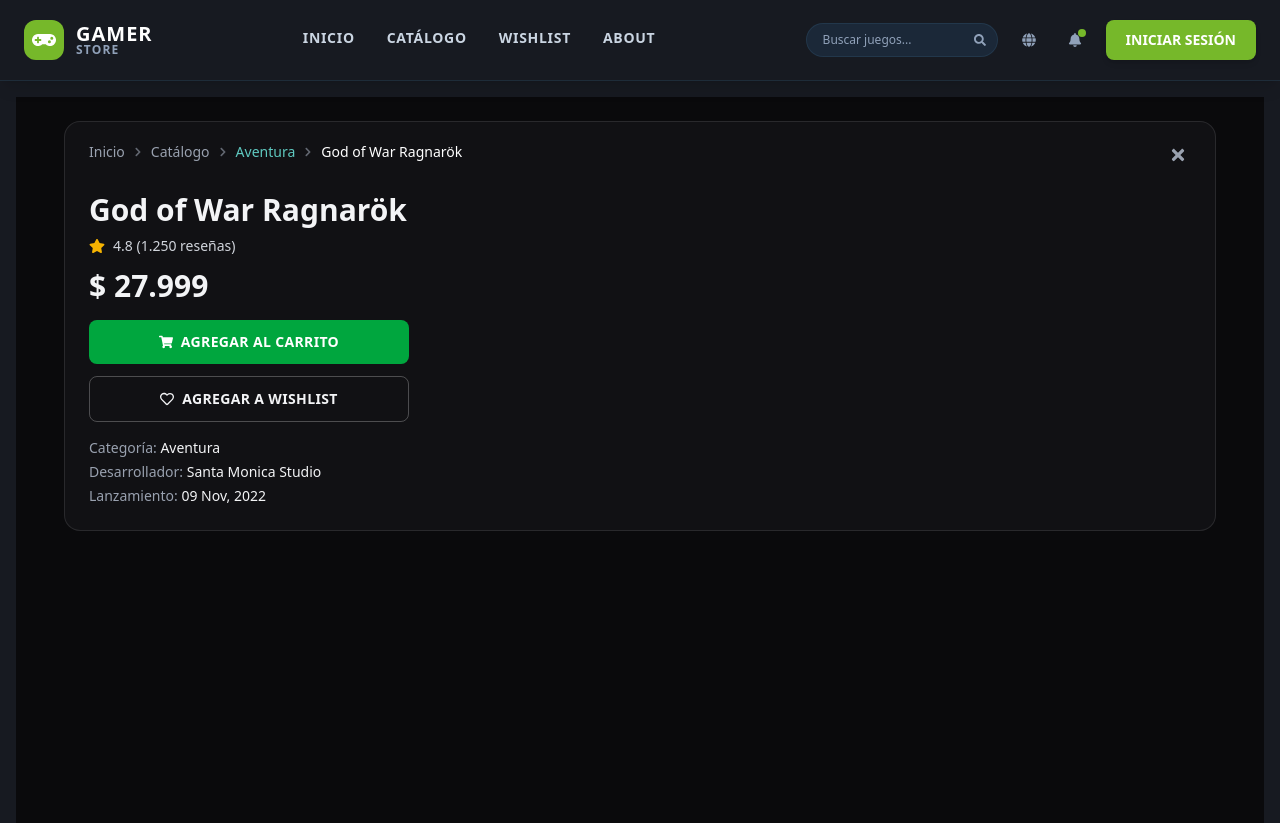
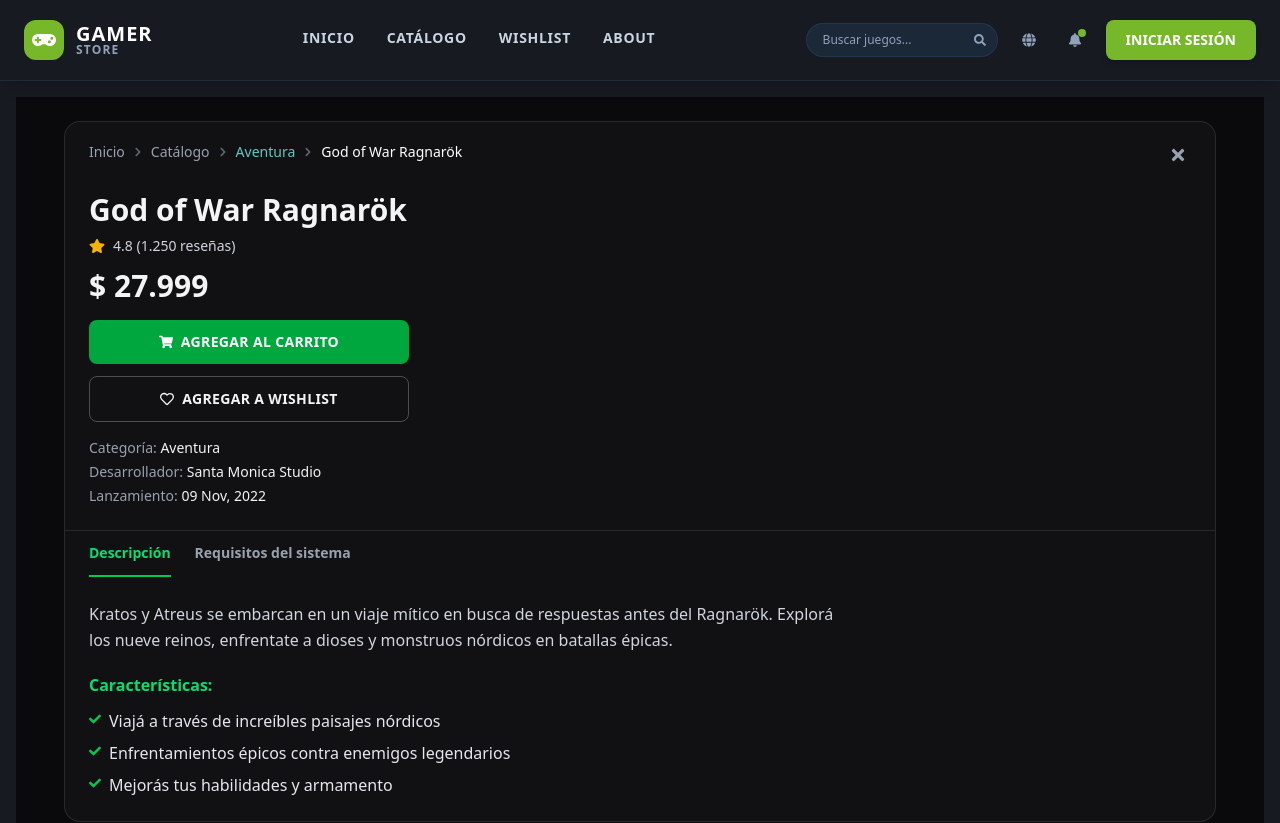
Before and after one commit to vimi08/GameVerse, a React (Vite) app: page /detalle/1 in a window 1280 px wide. Shown: the top 823 px of the page. Built offline with nearby package versions, Linux system fonts and the light colour scheme.

Commit message:
feat: agrega tabs funcionales de descripción y requisitos del sistema

```diff
--- a/src/components/pages/DetalleJuego.jsx
+++ b/src/components/pages/DetalleJuego.jsx
@@ -20,14 +20,43 @@
   price: 27999,
   rating: 4.8,
   reviewsCount: 1250,
+  description:
+    "Kratos y Atreus se embarcan en un viaje mítico en busca de respuestas antes del Ragnarök. Explorá los nueve reinos, enfrentate a dioses y monstruos nórdicos en batallas épicas.",
+  features: [
+    "Viajá a través de increíbles paisajes nórdicos",
+    "Enfrentamientos épicos contra enemigos legendarios",
+    "Mejorás tus habilidades y armamento",
+  ],
+  requisitos: {
+    minimos: [
+      ["Sistema operativo", "Windows 10 64-bit"],
+      ["Procesador", "Intel i5-2500K / AMD Ryzen 3 1200"],
+      ["Memoria", "8 GB RAM"],
+      ["Gráficos", "GTX 960 / RX 470"],
+      ["Almacenamiento", "70 GB disponibles"],
+    ],
+    recomendados: [
+      ["Sistema operativo", "Windows 11 64-bit"],
+      ["Procesador", "Intel i5-6600K / AMD Ryzen 5 2400G"],
+      ["Memoria", "8 GB RAM"],
+      ["Gráficos", "GTX 1060 6GB / RX 570 4GB"],
+      ["Almacenamiento", "70 GB disponibles (SSD recomendado)"],
+    ],
+  },
 };
 
 const currency = (n) => n.toLocaleString("es-AR", { minimumFractionDigits: 0 });
+
+const TABS = [
+  { id: "descripcion", label: "Descripción" },
+  { id: "requisitos", label: "Requisitos del sistema" },
+];
 
 const DetalleJuego = () => {
   const navigate = useNavigate();
   const game = gameData;
 
+  const [activeTab, setActiveTab] = useState("descripcion");
   const [isWishlisted, setIsWishlisted] = useState(false);
   const [cartStatus, setCartStatus] = useState("idle"); // idle | added
 
@@ -128,6 +157,66 @@
             </p>
           </div>
         </div>
+
+        {/* Tabs */}
+        <div className="border-t border-white/10 px-6">
+          <div className="flex gap-6 overflow-x-auto">
+            {TABS.map((tab) => (
+              <button
+                key={tab.id}
+                onClick={() => setActiveTab(tab.id)}
+                className={`py-3 whitespace-nowrap text-sm font-semibold border-b-2 transition-colors ${
+                  activeTab === tab.id
+                    ? "border-green-500 text-green-400"
+                    : "border-transparent text-gray-400 hover:text-gray-200"
+                }`}
+              >
+                {tab.label}
+              </button>
+            ))}
+          </div>
+        </div>
+
+        {/* Contenido de tabs */}
+        <div className="px-6 py-6">
+          {activeTab === "descripcion" && (
+            <div className="max-w-3xl">
+              <p className="text-gray-300 leading-relaxed">{game.description}</p>
+              <h3 className="text-green-400 font-semibold mt-5 mb-3">
+                Características:
+              </h3>
+              <ul className="space-y-2">
+                {game.features.map((f, i) => (
+                  <li key={i} className="flex items-start gap-2 text-gray-200">
+                    <FaCheck className="text-green-500 mt-1 shrink-0" size={12} />
+                    {f}
+                  </li>
+                ))}
+              </ul>
+            </div>
+          )}
+
+          {activeTab === "requisitos" && (
+            <div className="grid sm:grid-cols-2 gap-6">
+              {[
+                ["Requisitos mínimos", game.requisitos.minimos],
+                ["Requisitos recomendados", game.requisitos.recomendados],
+              ].map(([title, rows]) => (
+                <div key={title} className="border border-white/10 rounded-xl p-4">
+                  <h3 className="font-semibold mb-3 text-white">{title}</h3>
+                  <dl className="space-y-2 text-sm">
+                    {rows.map(([label, value]) => (
+                      <div key={label} className="flex justify-between gap-4">
+                        <dt className="text-gray-400">{label}</dt>
+                        <dd className="text-gray-200 text-right">{value}</dd>
+                      </div>
+                    ))}
+                  </dl>
+                </div>
+              ))}
+            </div>
+          )}
+        </div>
       </div>
     </div>
   );
```
